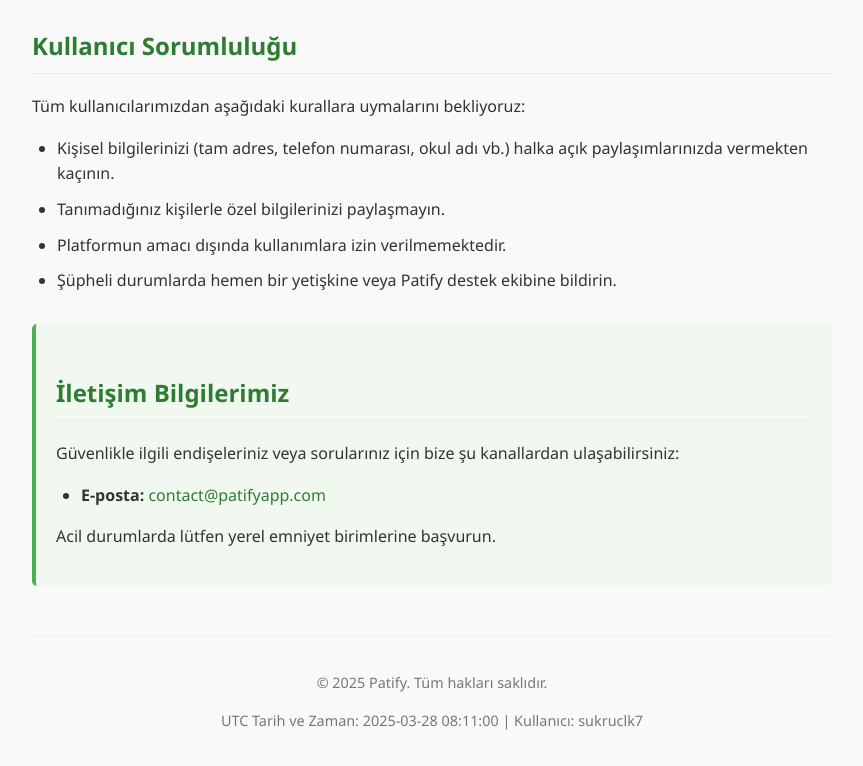
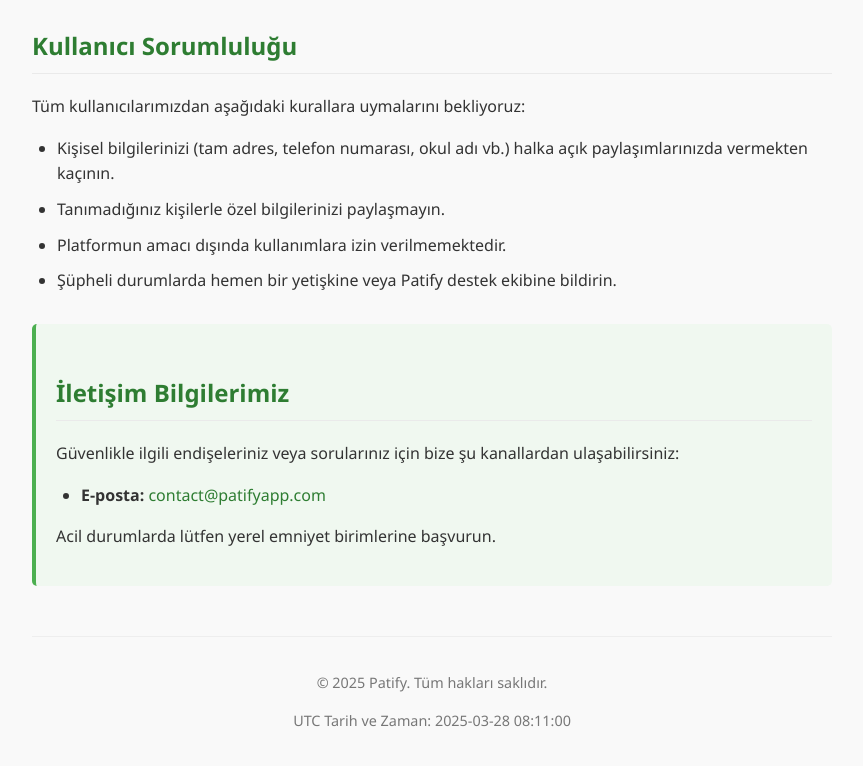
Before and after one commit to sukruclk7/-child-safety-standards-policy, a plain HTML site: page index.html in a window 1280 px wide. Shown: the part 1314-2080 px from the top of the page, without its empty margins (208-1071 px from the left). Drawn offline with Linux system fonts and the light colour scheme.

Commit message:
Update index.html

```diff
--- a/index.html
+++ b/index.html
@@ -140,7 +140,7 @@
 
     <footer>
         <p>&copy; 2025 Patify. Tüm hakları saklıdır.</p>
-        <p>UTC Tarih ve Zaman: 2025-03-28 08:11:00 | Kullanıcı: sukruclk7</p>
+        <p>UTC Tarih ve Zaman: 2025-03-28 08:11:00 </p>
     </footer>
 </body>
 </html>
```
